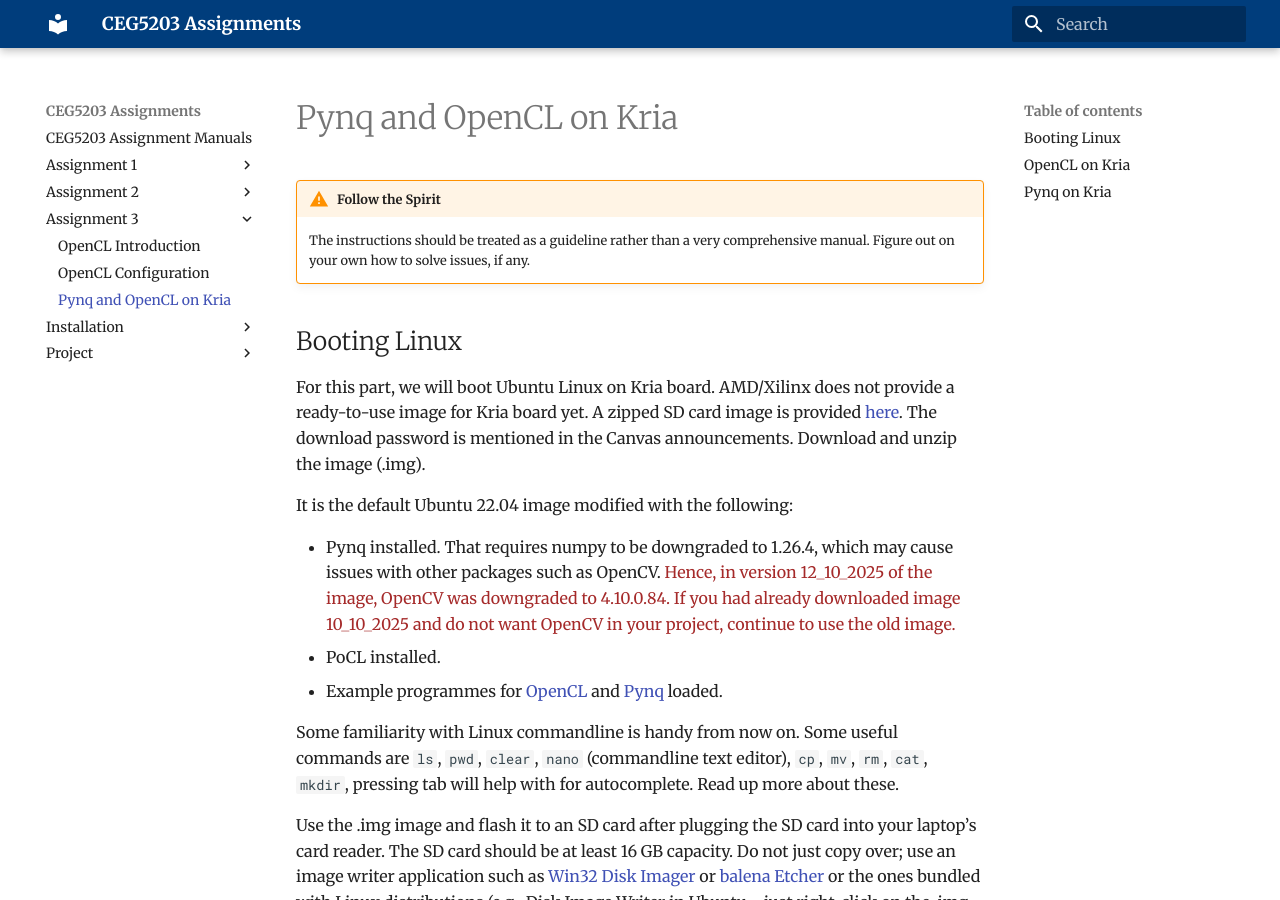
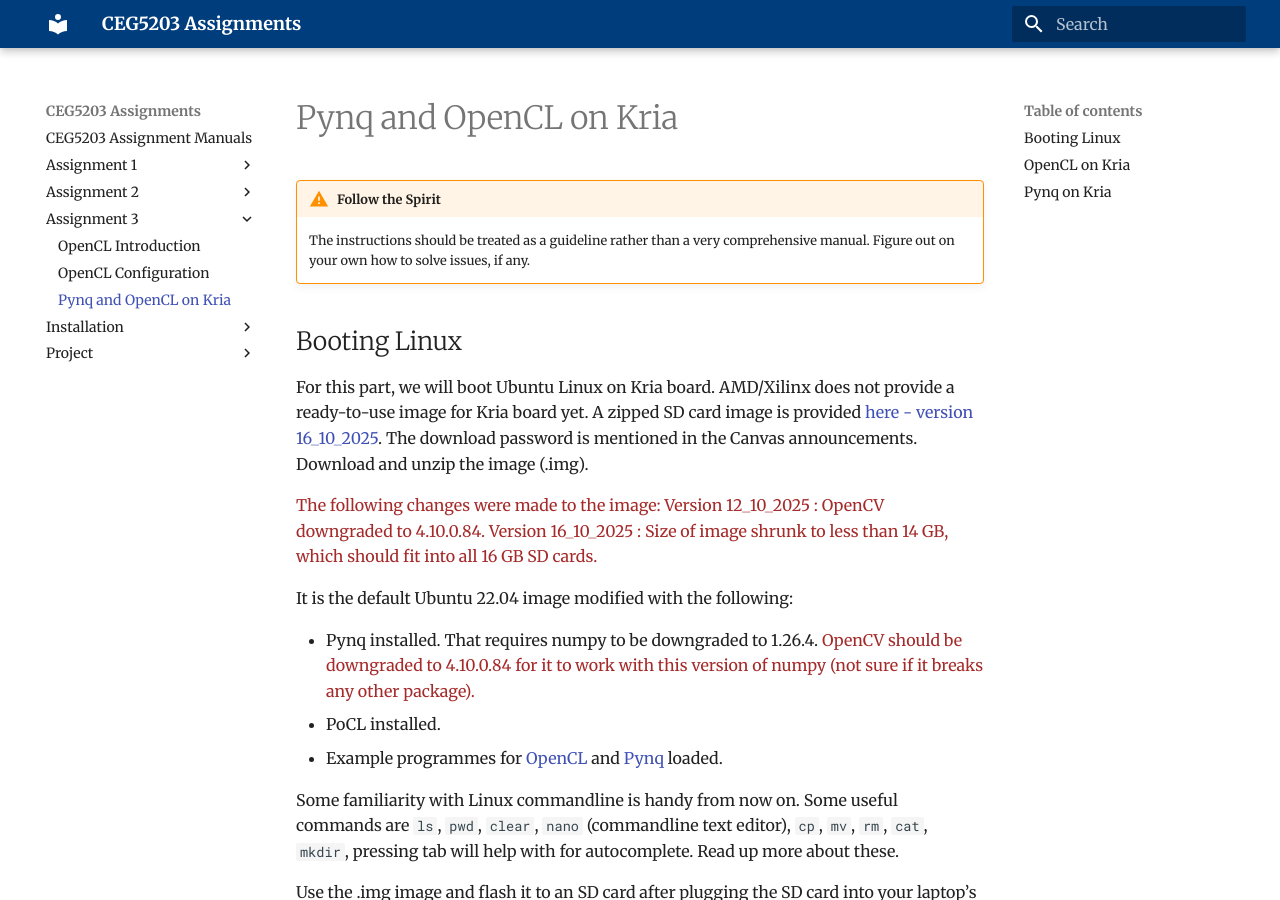
Before and after one commit to NUS-CEG5203/assignments, an MkDocs documentation site: the page built from docs/Assignment_3/3_Pynq_OpenCL_Kria.md, in a window 1280 px wide and 900 px high. Built offline with MkDocs 1.6.1 and Material for MkDocs 9.7.7, drawn with Linux system fonts in a browser that asks for light colours.

Commit message:
Update SD card image details and clarify OpenCV downgrade requirements

```diff
--- a/docs/Assignment_3/3_Pynq_OpenCL_Kria.md
+++ b/docs/Assignment_3/3_Pynq_OpenCL_Kria.md
@@ -6,12 +6,17 @@
 ## Booting Linux
 
 For this part, we will boot Ubuntu Linux on Kria board. AMD/Xilinx does not provide a ready-to-use image for Kria board yet.
-A zipped SD card image is provided [here](https://www.dropbox.com/scl/fi/9yn18q0ke9ivr4kiyomkq/Ubuntu_Pynq_Kria_CEG5203_12_10_2025.img.zip?rlkey=3pfy069elj6fe5p283jzaritm&st=v2fte4zg&dl=0). The download password is mentioned in the Canvas announcements. Download and unzip the image (.img).
+A zipped SD card image is provided [here - version 16_10_2025](https://www.dropbox.com/scl/fi/th7kynsmgxojzxmkh0fav/Ubuntu_Pynq_Kria_CEG5203_16_10_2025.img.zip?rlkey=q3ioj6el6vzrxj9gzw1d70p9x&st=pr2fa0ml&dl=0). The download password is mentioned in the Canvas announcements. Download and unzip the image (.img).
+
+<span style="color: brown;">
+The following changes were made to the image:
+Version 12_10_2025 : OpenCV downgraded to 4.10.0.84.
+Version 16_10_2025 : Size of image shrunk to less than 14 GB, which should fit into all 16 GB SD cards.
+</span>
 
 It is the default Ubuntu 22.04 image modified with the following:
 
-* Pynq installed. That requires numpy to be downgraded to 1.26.4, which may cause issues with other packages such as OpenCV.
-<span style="color: brown;">Hence, in version 12_10_2025 of the image, OpenCV was downgraded to 4.10.0.84. If you had already downloaded image 10_10_2025 and do not want OpenCV in your project, continue to use the old image.</span>
+* Pynq installed. That requires numpy to be downgraded to 1.26.4. <span style="color: brown;">OpenCV should be downgraded to 4.10.0.84 for it to work with this version of numpy (not sure if it breaks any other package).</span>
 * PoCL installed.
 * Example programmes for [OpenCL](https://nus-ceg5203.github.io/assignments/Assignment_3/code_templates/OpenCLExample) and [Pynq](https://nus-ceg5203.github.io/assignments/Assignment_3/code_templates/PynqDMAExample) loaded.
 
```
